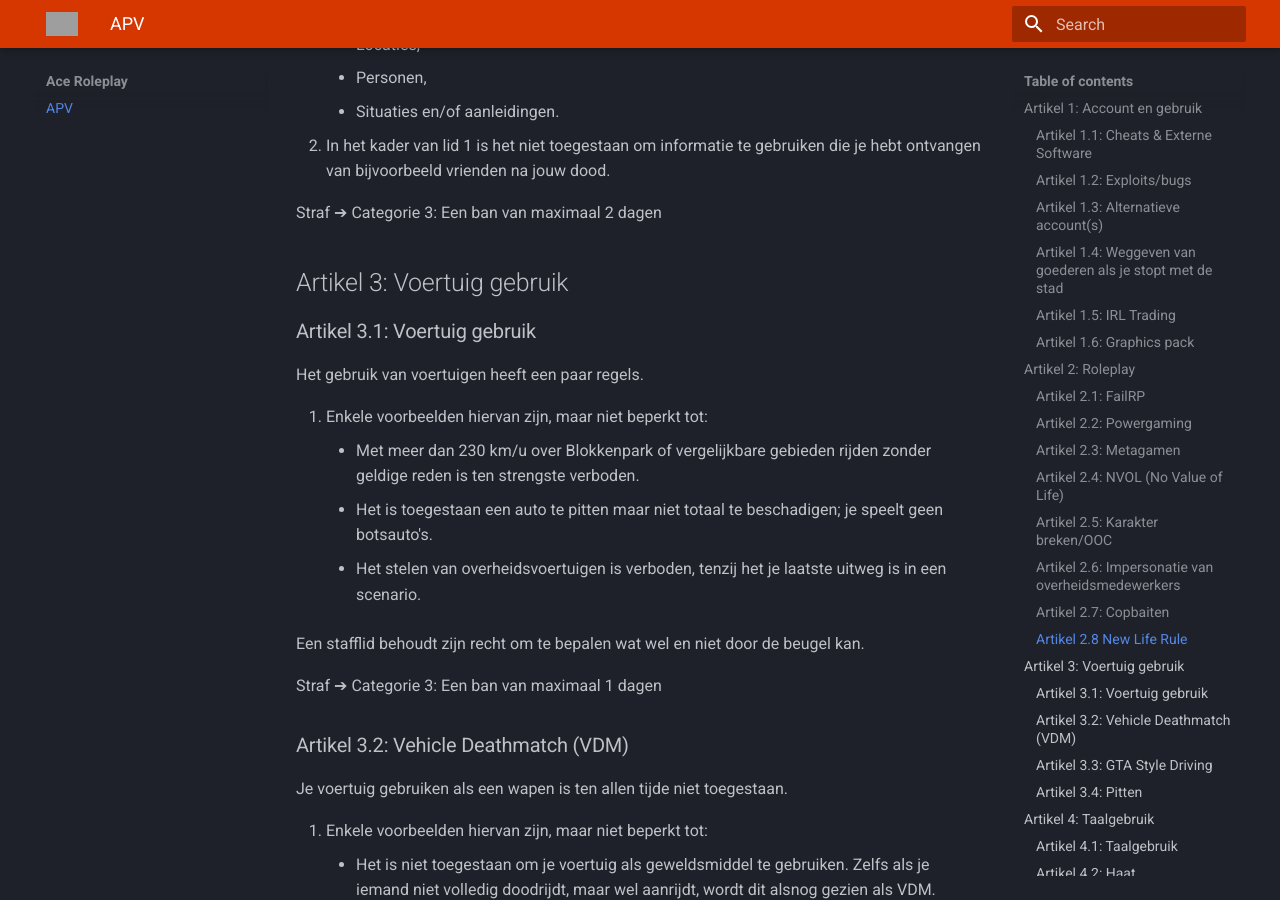
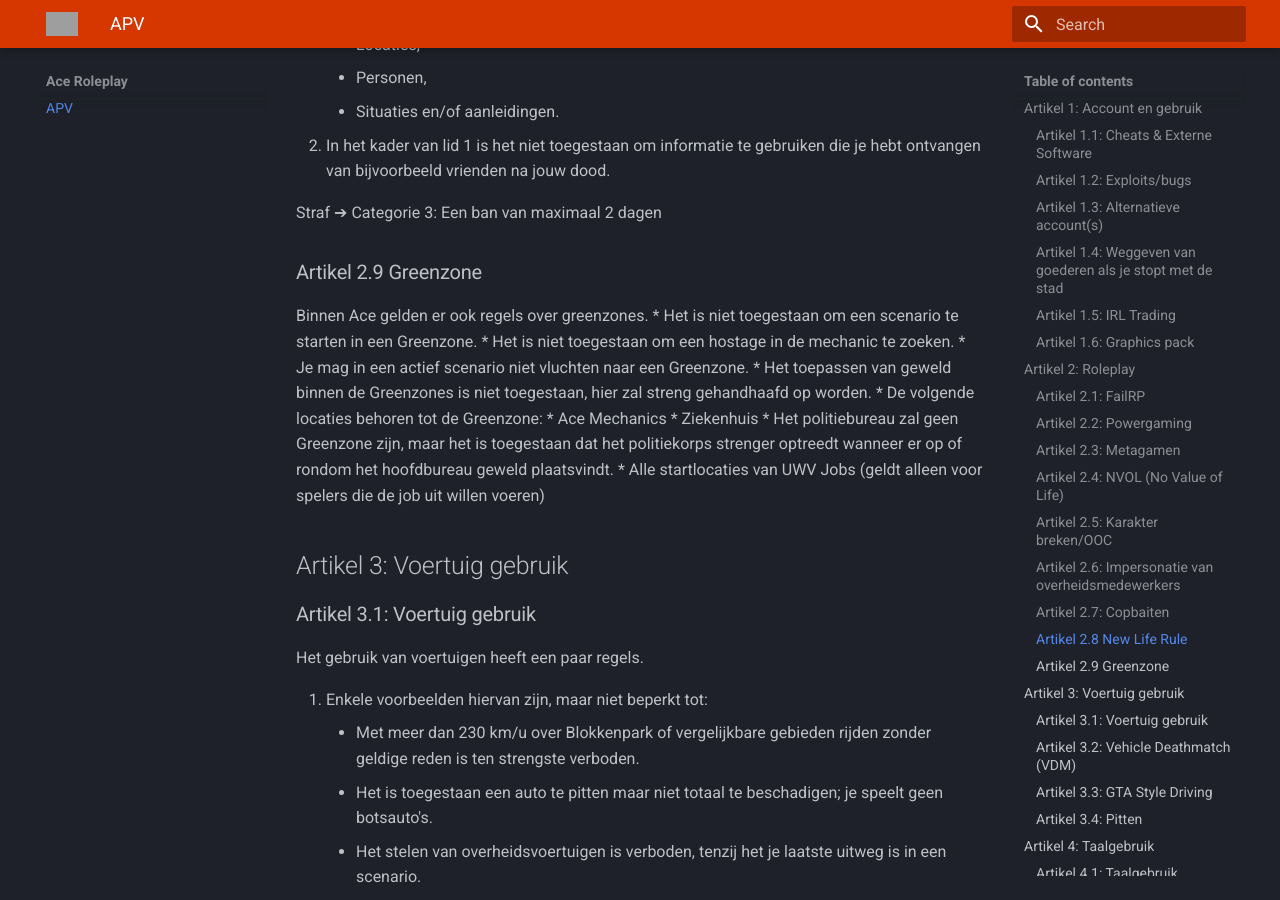
Before and after one commit to Alem569/ace-apv, an MkDocs documentation site: the page built from docs/index.md, in a window 1280 px wide and 900 px high, scrolled down 8086 px. Built offline with MkDocs 1.6.1 and Material for MkDocs 9.7.7, drawn with Linux system fonts in a browser that asks for light colours; grey boxes are pictures that could not be loaded.

Commit message:
Greenzones toegevoegd.md

```diff
--- a/docs/index.md
+++ b/docs/index.md
@@ -211,6 +211,18 @@ Straf ➔ Categorie 2: Een ban van maximaal 1 dag
 2. In het kader van lid 1 is het niet toegestaan om informatie te gebruiken die je hebt ontvangen van bijvoorbeeld vrienden na jouw dood.
 
 Straf ➔ Categorie 3: Een ban van maximaal 2 dagen
+
+### Artikel 2.9 Greenzone
+Binnen Ace gelden er ook regels over greenzones.
+* Het is niet toegestaan om een scenario te starten in een Greenzone.
+* Het is niet toegestaan om een hostage in de mechanic te zoeken.
+* Je mag in een actief scenario niet vluchten naar een Greenzone.
+* Het toepassen van geweld binnen de Greenzones is niet toegestaan, hier zal streng gehandhaafd op worden.
+* De volgende locaties behoren tot de Greenzone:
+    * Ace Mechanics
+    * Ziekenhuis
+    * Het politiebureau zal geen Greenzone zijn, maar het is toegestaan dat het politiekorps strenger optreedt wanneer er op of rondom het hoofdbureau geweld plaatsvindt.
+    * Alle startlocaties van UWV Jobs (geldt alleen voor spelers die de job uit willen voeren)
 
 ## Artikel 3: Voertuig gebruik
 
```
